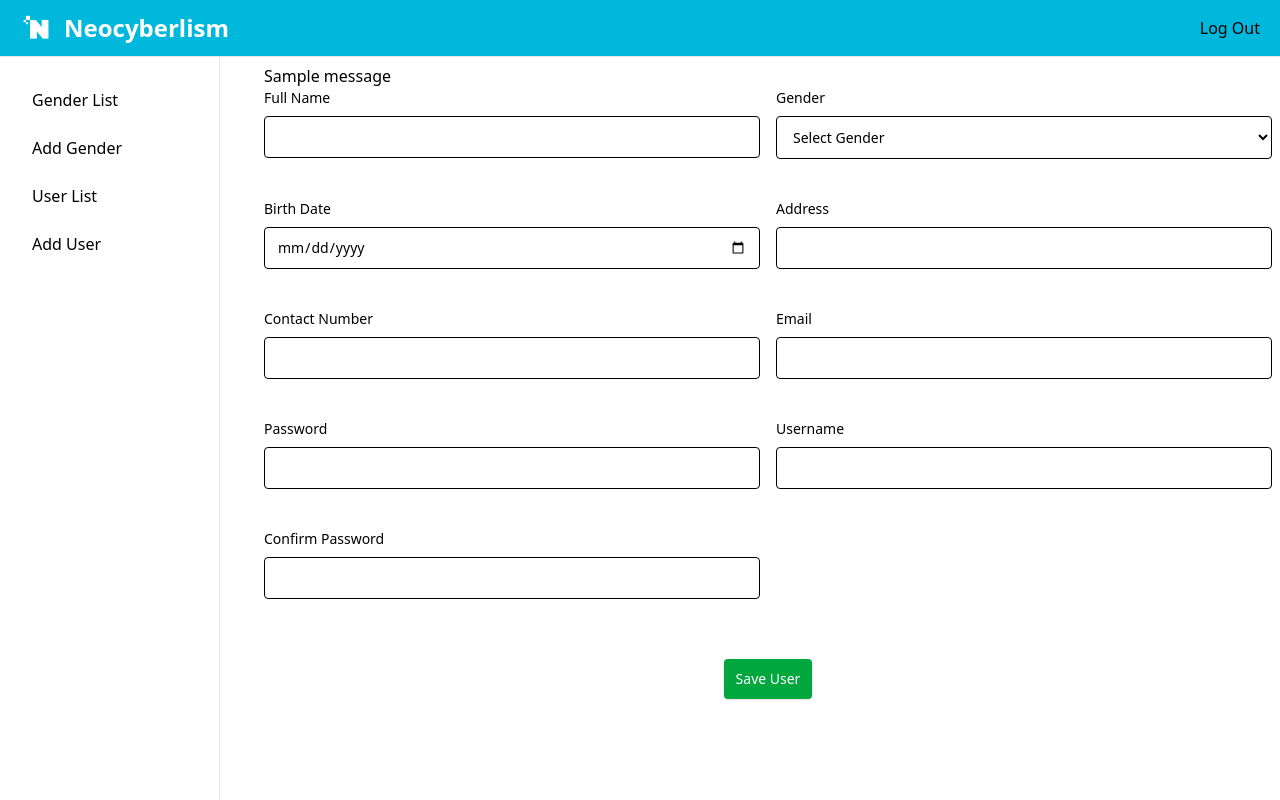
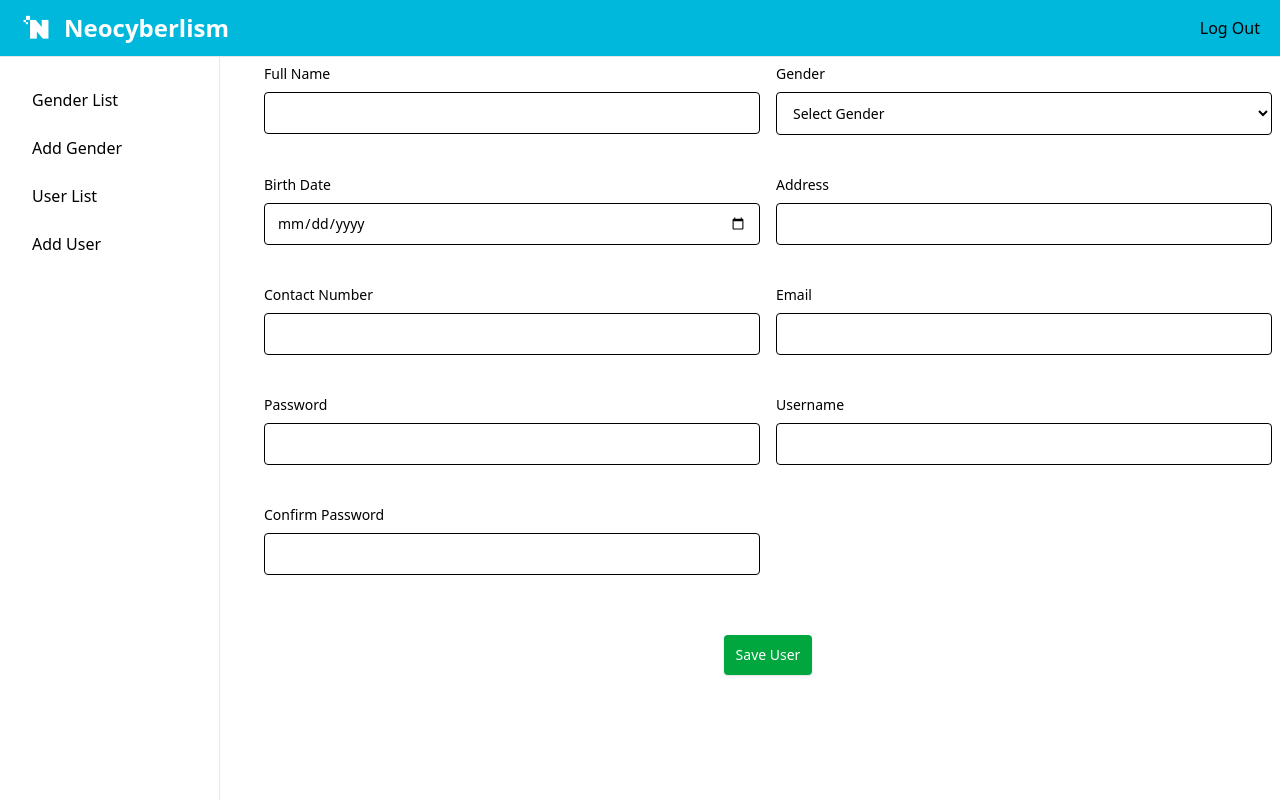
Before and after one commit to gycel/groupfivesite, a Django app: page /user/add in a window 1280 px wide. Run offline with Django 4.2, Linux system fonts and the light colour scheme; tables that the repository leaves empty hold one stand-in row (values such as "Sample post"); one stand-in notice (Sample message) is shown; style sheets or scripts are compiled from the project's sources.

Commit message:
Update Part 5

```diff
--- a/crud/templates/include/ToastMessage.html
+++ b/crud/templates/include/ToastMessage.html
@@ -1,5 +1,6 @@
 {% load static %}
 
+<div id="toast-container" class="fixed top-0 inset-x-0 z-50 flex flex-col items-center space-y-2 p-4">
     {% for message in messages %}
         {% if message.tags == "success" %}
             <div id="toast-success" class="flex ml-64 mt-16 items-center w-100 z-60 p-4 mb-4 text-gray-500 bg-white rounded-lg shadow-sm" role="alert">
@@ -39,3 +40,4 @@
             </div>
         {% endif %}
     {% endfor %}
+</div>
--- a/crud/templates/user/AddUser.html
+++ b/crud/templates/user/AddUser.html
@@ -7,22 +7,8 @@
 {% include "include/ToastMessage.html" %}
 
 <div class="p-2 sm:ml-64 mt-16 md:mt-14">
-    {% if messages %}
-        <ul class="messages">
-            {% for message in messages %}
-                <div class="alert alert-success" role="alert">
-                    {{ message }}
-                </div>
-            {% endfor %}
-        </ul>
-    {% endif %}
-
     <form action="/user/add" method="post" class="grid grid-cols-1 md:grid-cols-2 gap-4">
         {% csrf_token %}
-            {% if errors %}
-                <div class="alert alert-danger" role="alert">
-                </div>
-            {% endif %}
                 <div class="mb-4">
                     <label for="full_name" class="block text-sm font-medium mb-2">Full Name</label>
                     <input type="text" class="bg-white mb-2 px-3 py-2.5 border border-gray-380 text-black block text-sm rounded-sm w-full focus:outline-none focus:ring-blue-600 focus:border-blue-600" name="full_name" id="full_name" value="{{user.full_name}}"/>
```
Lines whose indentation alone changed are shown as unchanged.
